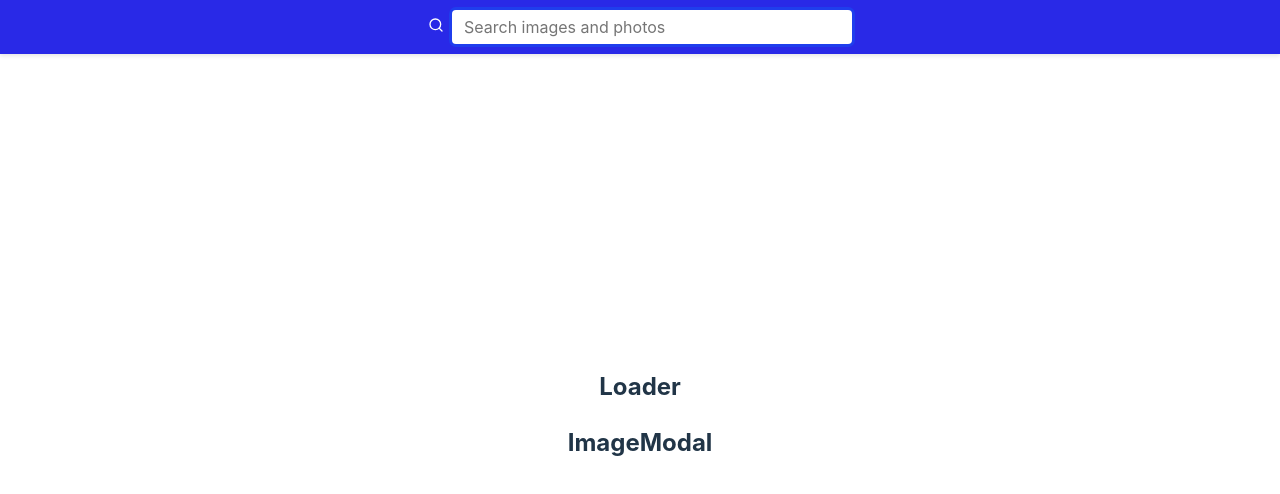
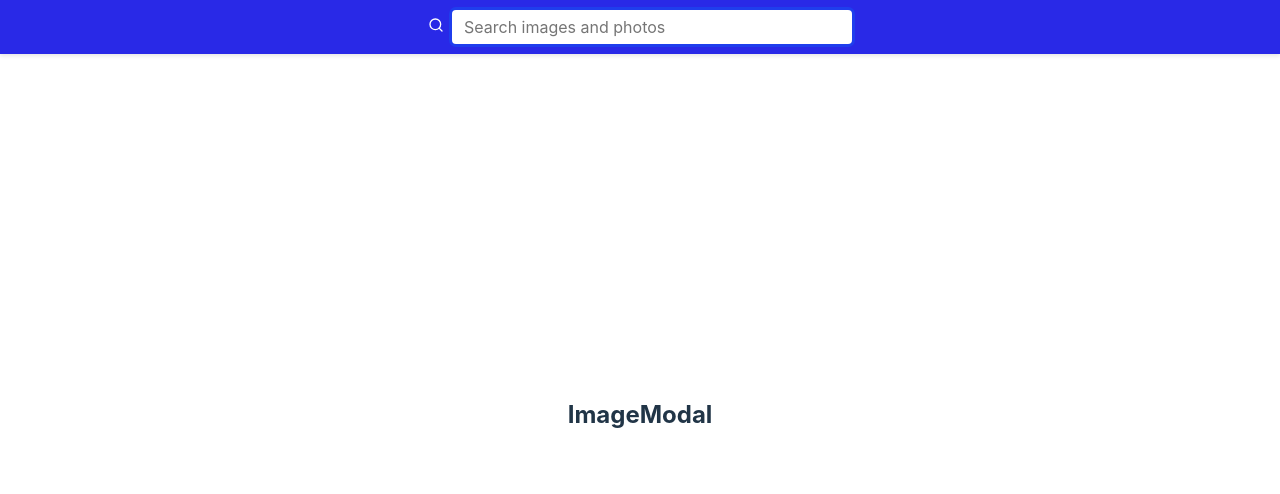
Before and after one commit to LiliiaB/goit-react-hw-04, a React (Vite) app: page / in a window 1280 px wide. Shown: the top 494 px of the page. Built offline with nearby package versions, Linux system fonts and the light colour scheme.

Commit message:
added loader and toaster

```diff
--- a/package.json
+++ b/package.json
@@ -15,7 +15,8 @@
     "react": "^18.2.0",
     "react-dom": "^18.2.0",
     "react-hot-toast": "^2.4.1",
-    "react-icons": "^5.0.1"
+    "react-icons": "^5.0.1",
+    "react-loader-spinner": "^6.1.6"
   },
   "devDependencies": {
     "@types/react": "^18.2.64",
--- a/src/components/App/App.jsx
+++ b/src/components/App/App.jsx
@@ -1,12 +1,12 @@
 import "./App.css";
+import { useState, useEffect } from "react";
 import { LoadMoreBtn } from "../LoadMoreBtn/LoadMoreBtn";
 import { SearchBar } from "../SearchBar/SearchBar";
 import { ImageGallery } from "../ImageGallery/ImageGallery";
 import { Loader } from "../Loader/Loader";
-import { ErrorMessage } from "../ErrorMessage/ErrorMessage";
 import { ImageModal } from "../ImageModal/ImageModal";
-import { useState, useEffect } from "react";
 import { getPhotos } from "../../APIService/APIService";
+import { Toaster } from "react-hot-toast";
 
 export default function App() {
   const [error, setError] = useState(null);
@@ -14,15 +14,18 @@ export default function App() {
   const [images, setImages] = useState([]);
   const [totalResults, setTotalResults] = useState(0);
   const [query, setQuery] = useState("");
+  const [loading, setLoading] = useState(false);
 
   useEffect(() => {
     if (!query) return;
+    setLoading(true);
     getPhotos(query, page)
       .then(({ results, total_pages }) => {
         setImages((prev) => [...prev, ...results]);
         setTotalResults(total_pages);
       })
-      .catch((error) => setError(error.message));
+      .catch((error) => setError(error.message))
+      .finally(() => setLoading(false));
   }, [query, page]);
 
   function handleSubmit(query) {
@@ -38,13 +41,13 @@ export default function App() {
   return (
     <>
       <SearchBar onSubmit={handleSubmit} />
-      <ImageGallery images={images} />
-      {error && <ErrorMessage textAlign="center">{error}🔎</ErrorMessage>}
+      {loading && <Loader />}
+      <ImageGallery images={images} error={error} />
       {totalResults > 0 && images.length < totalResults && (
         <LoadMoreBtn onClick={handleLoadMore}>Load more</LoadMoreBtn>
       )}
-      <Loader />
       <ImageModal />
+      <Toaster />
     </>
   );
 }
--- a/src/components/ErrorMessage/ErrorMessage.jsx
+++ b/src/components/ErrorMessage/ErrorMessage.jsx
@@ -1,9 +1,9 @@
 import css from "./ErrorMessage.module.css";
 
-export const ErrorMessage = () => {
+export const ErrorMessage = ({ error }) => {
   return (
     <div>
-      <h2>ErrorMessage</h2>
+      <p>Error: {error}</p>
     </div>
   );
 };
--- a/src/components/ImageCard/ImageCard.module.css
+++ b/src/components/ImageCard/ImageCard.module.css
@@ -6,7 +6,7 @@
 }
 
 .image {
-  width: 200px;
+  width: 300px;
   height: 200px;
   object-fit: cover;
   display: block;
--- a/src/components/Loader/Loader.jsx
+++ b/src/components/Loader/Loader.jsx
@@ -1,10 +1,17 @@
 import css from "./Loader.module.css";
+import { ThreeCircles } from "react-loader-spinner";
 
 export const Loader = () => {
   return (
-    <div>
-      <h2>Loader</h2>
-    </div>
+    <ThreeCircles
+      visible={true}
+      height="100"
+      width="100"
+      color="#4760b2"
+      ariaLabel="three-circles-loading"
+      wrapperStyle={{}}
+      wrapperClass=""
+    />
   );
 };
 
```
Also changed, not shown: 1 other file (tests, documents, lock files or other folders).
